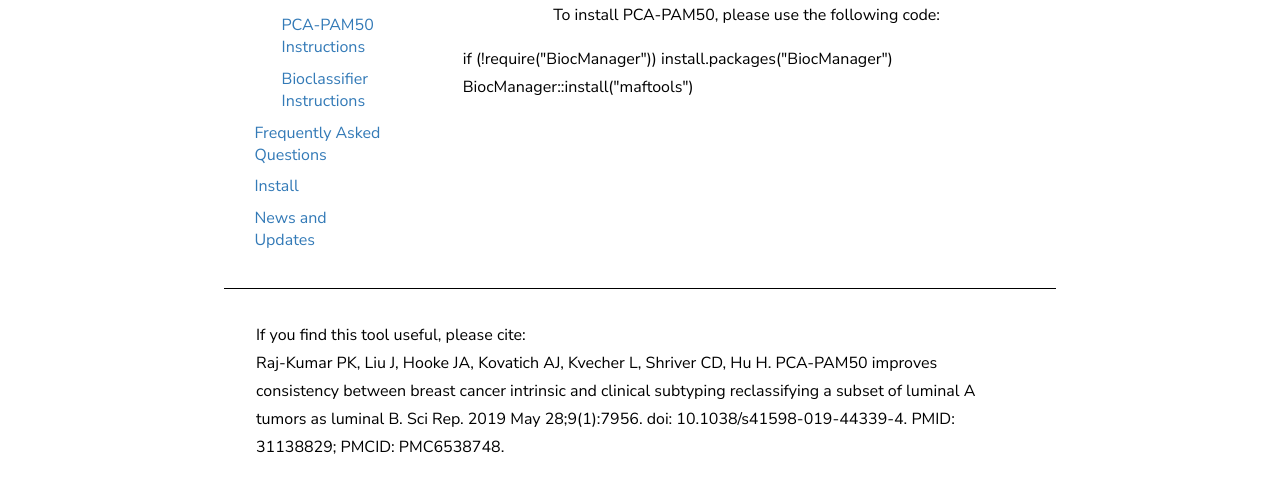
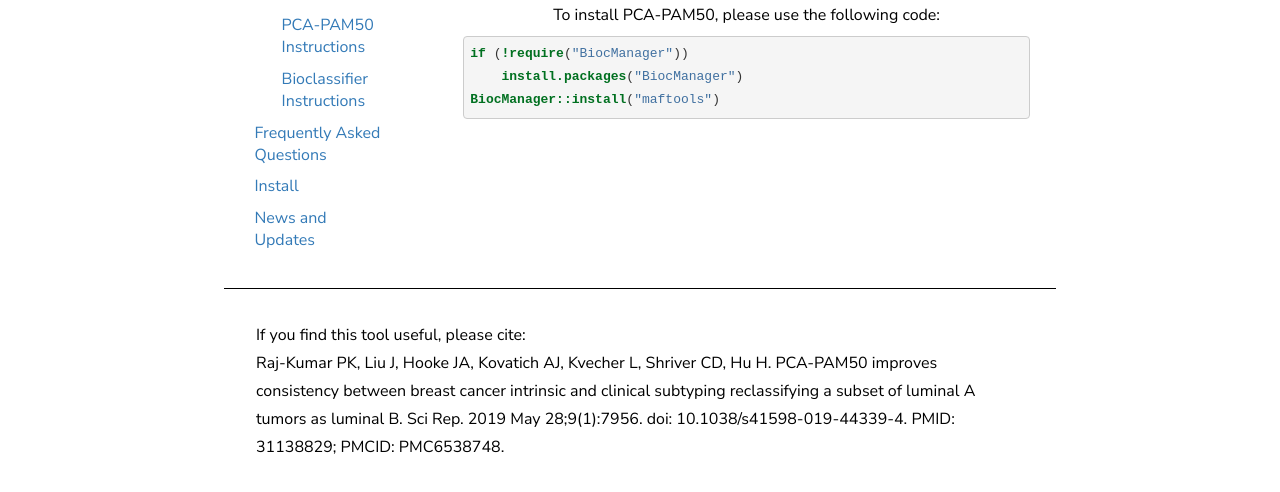
Before and after one commit to ChenGP40/R-Package-Final-Versions, a plain HTML site: page Project1-main/pca-pam50.html in a window 1280 px wide. Both pictures are taken after a click on the item "Install". Shown: the part 446-938 px from the top of the page. Drawn offline with Linux system fonts and the light colour scheme.

Commit message:
Fixed Install Page

```diff
--- a/Project1-main/pca-pam50.html
+++ b/Project1-main/pca-pam50.html
@@ -330,10 +330,10 @@ my.plotPCA(XSet, <span class="dt">intgroup =</span> pData$condition, <span class
         <div id="installPage" class="hidden">
             <h2>Install</h2>
             <p class="center"> To install PCA-PAM50, please use the following code:</p>
-	    <p> if (!require("BiocManager"))
-			install.packages("BiocManager")
-		BiocManager::install("maftools") </p>
-
+<pre class="codeBlock"><span class="kw">if</span> (<span class="kw">!require</span>(<span class="str">"BiocManager"</span>))
+    <span class="kw">install.packages</span>(<span class="str">"BiocManager"</span>)
+<span class="kw">BiocManager::install</span>(<span class="str">"maftools"</span>)
+</pre>
 <!--            <form id="downloadForm" action="php/downloadInc.php" method="post">
                 <label for="name">Full name:</label>
                 <input type="text" class="textBox" name="firstName" placeholder="First" required onkeyup="checkForm()">
```
